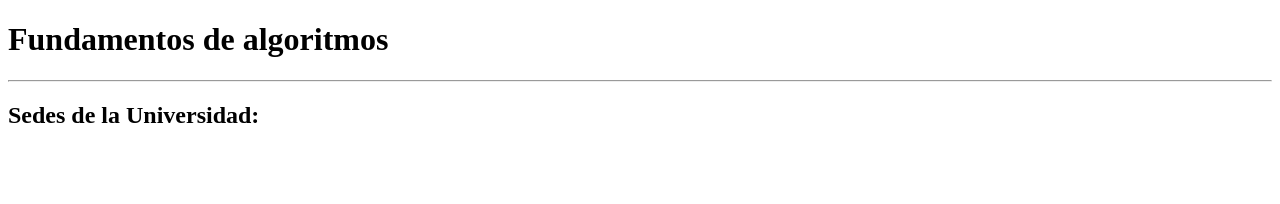
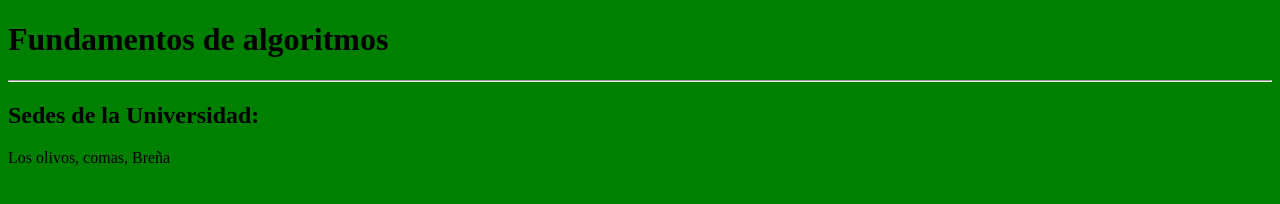
Before and after one commit to Bastardom/Practica2, a plain HTML site: page index.html in a window 1280 px wide. Drawn offline with Linux system fonts and the light colour scheme.

Commit message:
Se agrego color de fondo y sedes

```diff
--- a/index.html
+++ b/index.html
@@ -5,9 +5,10 @@
     <meta name="viewport" content="width-device-witdh, initial-scale-1.0">
     <title>factor</title>
 </head>
-<body>
+<body bgcolor="green">
     <h1> Fundamentos de algoritmos </h1>
     <hr>
     <h2> Sedes de la Universidad: </h2>
+    <p> Los olivos, comas, Breña</p>
 </body>
 </html>
```
